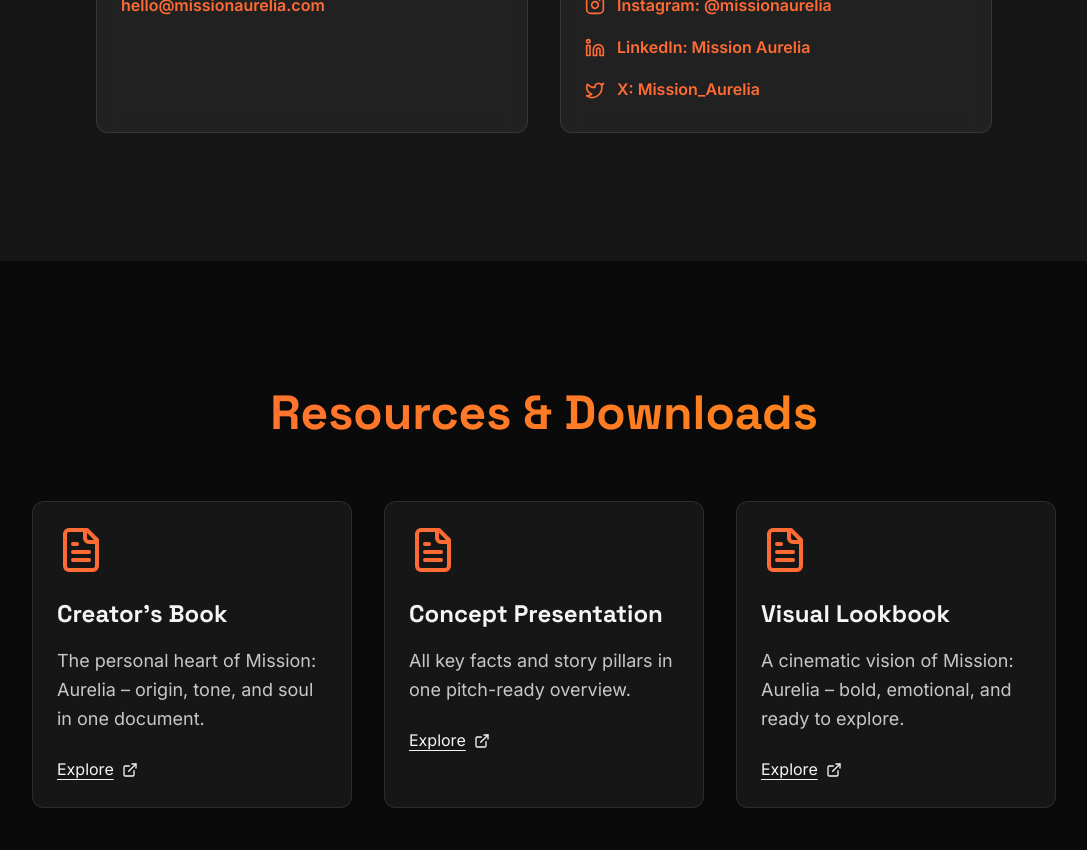
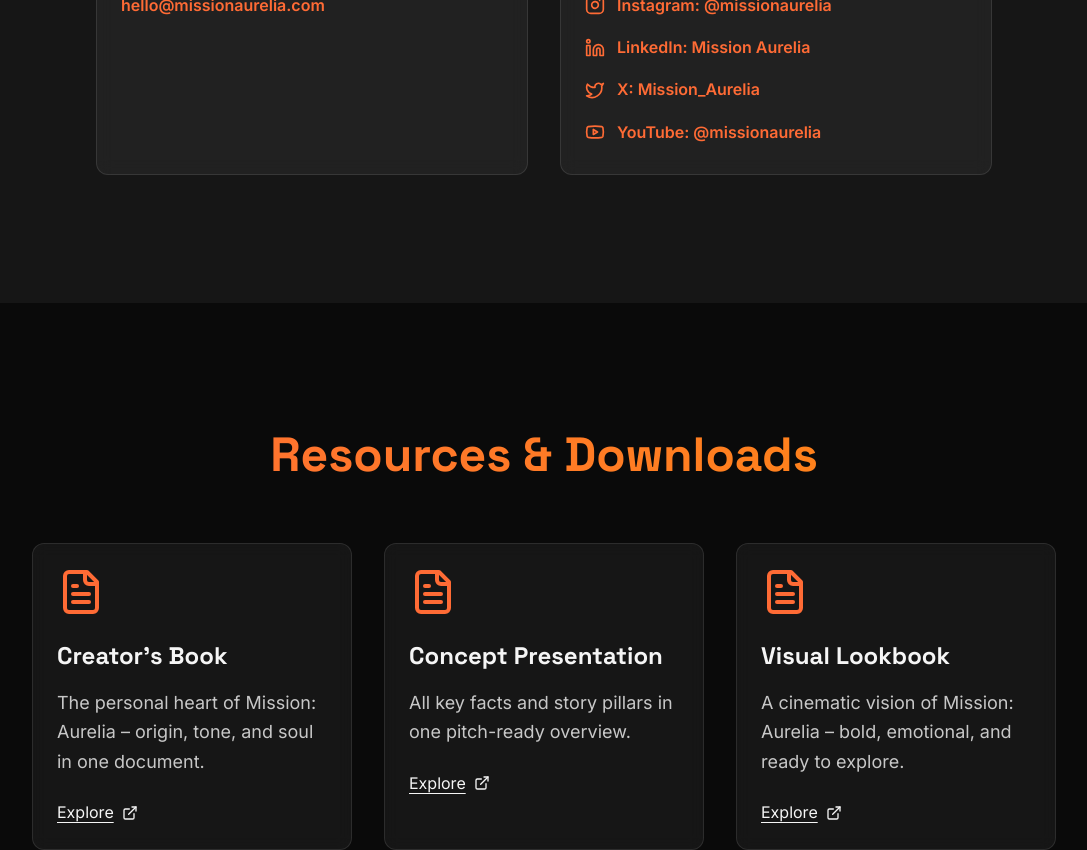
Before and after one commit to missionaurelia/mission-aurelia-website, a React (Vite) app: page /contact in a window 1280 px wide. Shown: the part 900-1750 px from the top of the page, without its empty margins (96-1183 px from the left). Built offline with nearby package versions, Linux system fonts and the light colour scheme; the HTML template or start-up script is replaced by a standard one.

Commit message:
Add YouTube channel link to Footer and Contact page

```diff
--- a/src/components/Footer.jsx
+++ b/src/components/Footer.jsx
@@ -1,4 +1,4 @@
-import { Instagram, Linkedin, Twitter } from 'lucide-react';
+import { Instagram, Linkedin, Twitter, Youtube } from 'lucide-react';
 
 export default function Footer() {
   const currentYear = new Date().getFullYear();
@@ -8,6 +8,7 @@ export default function Footer() {
     { icon: Instagram, url: 'https://www.instagram.com/missionaurelia', label: 'Instagram' },
     { icon: Linkedin, url: 'https://www.linkedin.com/in/mission-aurelia-50a34a3a2', label: 'LinkedIn' },
     { icon: Twitter, url: 'https://x.com/Mission_Aurelia', handle: 'Mission_Aurelia', label: 'X (Twitter)' },
+    { icon: Youtube, url: 'https://youtube.com/@missionaurelia?si=BAbcorMHfhsMvs1J', label: 'YouTube' },
   ];
 
   return (
--- a/src/pages/Contact.jsx
+++ b/src/pages/Contact.jsx
@@ -1,5 +1,5 @@
 import { motion } from 'framer-motion';
-import { Mail, FileText, ExternalLink, Instagram, Linkedin, Twitter } from 'lucide-react';
+import { Mail, FileText, ExternalLink, Instagram, Linkedin, Twitter, Youtube } from 'lucide-react';
 import { useEffect } from 'react';
 
 export default function Contact() {
@@ -28,6 +28,7 @@ export default function Contact() {
     { platform: 'Instagram', url: 'https://www.instagram.com/missionaurelia?igsh=OTQ0djM0anpxNW9k', handle: '@missionaurelia', icon: Instagram },
     { platform: 'LinkedIn', url: 'https://www.linkedin.com/in/mission-aurelia-50a34a3a2', handle: 'Mission Aurelia', icon: Linkedin },
     { platform: 'X', url: 'https://x.com/Mission_Aurelia', handle: 'Mission_Aurelia', icon: Twitter },
+    { platform: 'YouTube', url: 'https://youtube.com/@missionaurelia?si=BAbcorMHfhsMvs1J', handle: '@missionaurelia', icon: Youtube },
   ];
 
   useEffect(() => {
```
